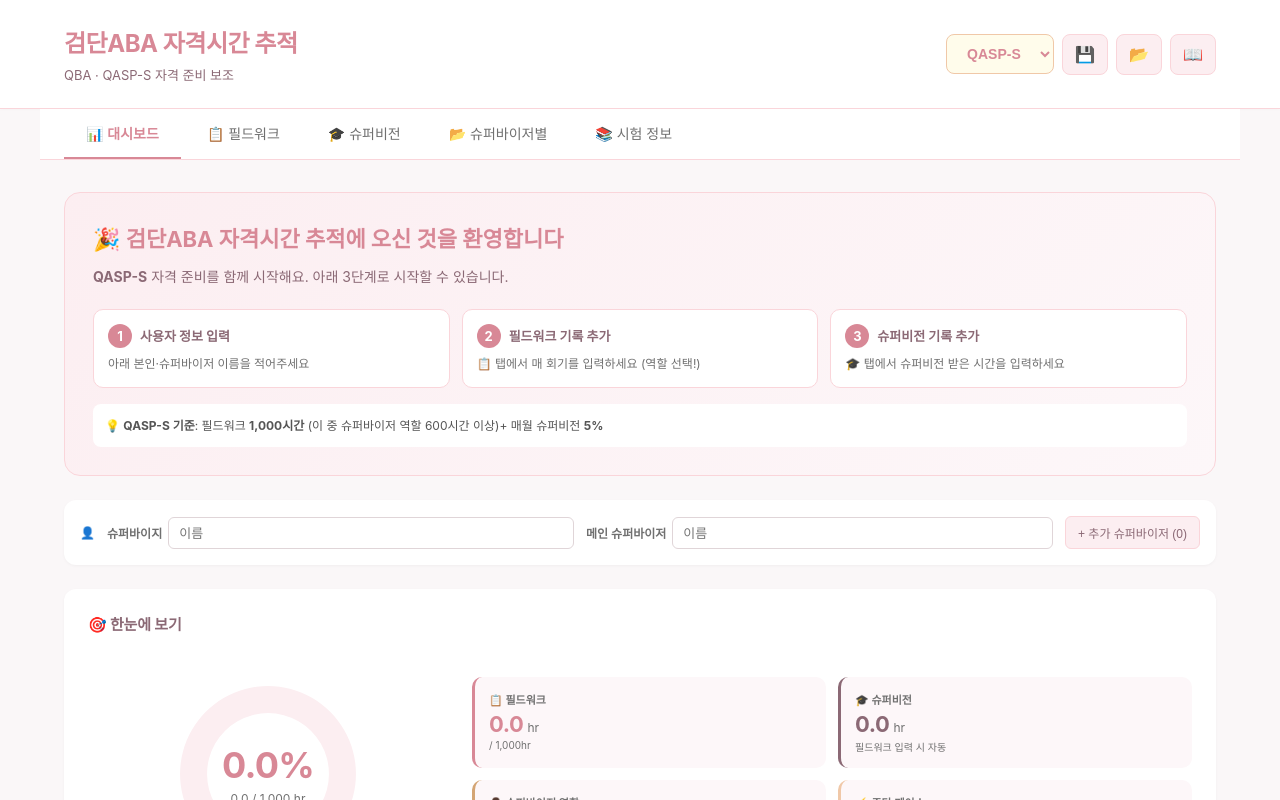
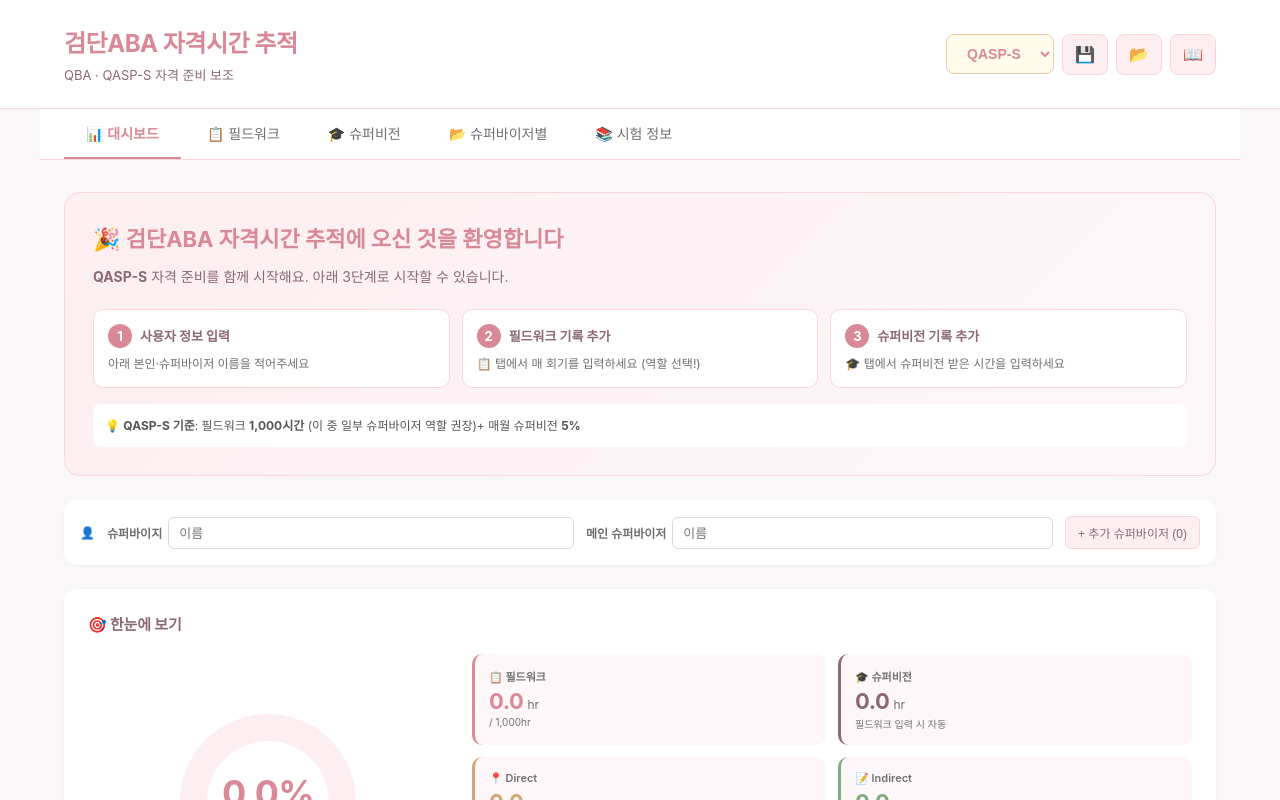
Before and after one commit to aba-geomdan/geomdan-tracker, a React (Vite) app: page / in a window 1280 px wide. Shown: the top 800 px of the page. Built offline with nearby package versions, Linux system fonts and the light colour scheme; a web font is replaced by a local one.

Commit message:
Update App.jsx

```diff
--- a/src/App.jsx
+++ b/src/App.jsx
@@ -11,22 +11,25 @@ import {
 const EXAM_DATA = {
   'QBA': {
     total: 2000,            // 필드워크 총 시간
-    svPercent: 5,           // 슈퍼비전: 서비스의 5%
-    hasRoleDivision: false  // 역할 구분 없음
+    svPercent: 5            // 슈퍼비전: 서비스의 5%
   },
   'QASP-S': {
-    total: 1000,                // 필드워크 총 시간
-    svPercent: 5,               // 슈퍼비전: 서비스의 5%
-    hasRoleDivision: true,      // 슈퍼바이저 역할 구분 있음
-    supervisorMin: 600,         // 슈퍼바이저/프로그램 개발 최소 600시간
-    serviceMax: 400             // 직접 서비스 최대 400시간
-  }
-};
-
-const ACTIVITY_TYPES = [
-  '직접 회기', '그룹 회기', '평가', '부모교육', '데이터 분석',
-  '회기 계획', '보고서 작성', '자료 제작', '사례 회의', '자기학습'
+    total: 1000,            // 필드워크 총 시간
+    svPercent: 5            // 슈퍼비전: 서비스의 5%
+  }
+};
+
+const DIRECT_ACTIVITIES = [
+  '직접 회기', '그룹 회기', '평가', '부모교육 (아동 동석)'
 ];
+
+const INDIRECT_ACTIVITIES = [
+  '데이터 분석', '회기 계획', '보고서 작성',
+  '자료 제작', '사례 회의', '자기학습', '부모상담'
+];
+
+// 호환성 (기존 ACTIVITY_TYPES 참조 코드용)
+const ACTIVITY_TYPES = [...DIRECT_ACTIVITIES, ...INDIRECT_ACTIVITIES];
 
 const C = {
   pinkDeep: '#D88896', pinkMid: '#E8A8B0', pinkLight: '#FAD5DA',
@@ -39,34 +42,34 @@ const C = {
 
 const STORAGE_KEY = 'geomdan_aba_qualification_data';
 
-// 레거시 데이터 마이그레이션 (v3 → v4)
+// 레거시 데이터 마이그레이션
 const migrateData = (raw) => {
   if (!raw) return null;
   let migrated = false;
   const d = { ...raw };
 
-  // 필드워크: direct 필드 → 역할 선택 + activities 정리
+  // 필드워크 로그 정리
   if (Array.isArray(d.fieldworkLogs)) {
     d.fieldworkLogs = d.fieldworkLogs.map(log => {
       const out = { ...log };
-      // direct 필드 제거 (v4에서 사용 안 함)
-      if ('direct' in out) {
-        delete out.direct;
-        migrated = true;
-      }
       // notes 필드 제거 (필드워크는 메모 없음)
       if ('notes' in out) {
         delete out.notes;
         migrated = true;
       }
+      // role 필드 제거 (역할 구분 없앰)
+      if ('role' in out) {
+        delete out.role;
+        migrated = true;
+      }
       // activity 문자열 → activities 배열
       if (out.activity && !out.activities) {
         out.activities = out.activity.split(',').map(s => s.trim()).filter(Boolean);
         migrated = true;
       }
-      // role 필드 없으면 기본값 (QASP-S 사용자 대비)
-      if (!out.role) {
-        out.role = 'service';
+      // customActivities 없으면 빈 배열
+      if (!Array.isArray(out.customActivities)) {
+        out.customActivities = [];
       }
       return out;
     });
@@ -207,18 +210,19 @@ export default function App() {
 
   // 통계 계산
   const stats = useMemo(() => {
-    // 필드워크
-    const fwTotal = data.fieldworkLogs.reduce((s, l) => s + timeToHours(l.startTime, l.endTime), 0);
-
-    // QASP-S 역할 구분
-    let supervisorRole = 0, serviceRole = 0;
-    if (exam.hasRoleDivision) {
+    // 필드워크 누적
+    let fwTotal = 0;
+    let directTotal = 0;
+    let indirectTotal = 0;
+
     data.fieldworkLogs.forEach(l => {
       const hrs = timeToHours(l.startTime, l.endTime);
-        if (l.role === 'supervisor') supervisorRole += hrs;
-        else serviceRole += hrs;
+      const direct = Math.min(Number(l.direct) || 0, hrs); // 총 시간 초과는 무시
+      const indirect = Math.max(0, hrs - direct);
+      fwTotal += hrs;
+      directTotal += direct;
+      indirectTotal += indirect;
     });
-    }
 
     // 슈퍼비전
     const svTotal = data.supervisionLogs.reduce((s, l) => s + (Number(l.hours) || 0), 0);
@@ -233,17 +237,17 @@ export default function App() {
       if (!l.date) return;
       const ym = l.date.substring(0, 7);
       const hrs = timeToHours(l.startTime, l.endTime);
-      if (!monthMap[ym]) monthMap[ym] = { ym, fw: 0, sv: 0, supervisor: 0, service: 0 };
+      const direct = Math.min(Number(l.direct) || 0, hrs);
+      const indirect = Math.max(0, hrs - direct);
+      if (!monthMap[ym]) monthMap[ym] = { ym, fw: 0, sv: 0, direct: 0, indirect: 0 };
       monthMap[ym].fw += hrs;
-      if (exam.hasRoleDivision) {
-        if (l.role === 'supervisor') monthMap[ym].supervisor += hrs;
-        else monthMap[ym].service += hrs;
-      }
+      monthMap[ym].direct += direct;
+      monthMap[ym].indirect += indirect;
     });
     data.supervisionLogs.forEach(l => {
       if (!l.date) return;
       const ym = l.date.substring(0, 7);
-      if (!monthMap[ym]) monthMap[ym] = { ym, fw: 0, sv: 0, supervisor: 0, service: 0 };
+      if (!monthMap[ym]) monthMap[ym] = { ym, fw: 0, sv: 0, direct: 0, indirect: 0 };
       monthMap[ym].sv += Number(l.hours) || 0;
     });
     const monthlyData = Object.values(monthMap).sort((a, b) => a.ym.localeCompare(b.ym))
@@ -253,6 +257,8 @@ export default function App() {
         sv: m.sv,
         필드워크: Math.round(m.fw * 10) / 10,
         슈퍼비전: Math.round(m.sv * 10) / 10,
+        Direct: Math.round(m.direct * 10) / 10,
+        Indirect: Math.round(m.indirect * 10) / 10,
         필요슈퍼비전: Math.round(m.fw * (exam.svPercent / 100) * 10) / 10,
         누적: 0
       }));
@@ -305,8 +311,8 @@ export default function App() {
     }));
 
     return {
-      fwTotal, svTotal, svRequired, svDiff,
-      supervisorRole, serviceRole,
+      fwTotal, directTotal, indirectTotal,
+      svTotal, svRequired, svDiff,
       monthlyData, weeklyPace, remaining, estCompletion,
       thisMonthFW: thisMonth.fw, thisMonthSV: thisMonth.sv, thisMonthSvRequired,
       monthsShort
@@ -332,14 +338,6 @@ export default function App() {
       } else {
         w.push({ type: '슈퍼비전 5%', status: 'good', msg: `+${fmt(stats.svDiff)}hr 여유`, guide: `현재 ${fmt(stats.svRequired)}hr 필요` });
       }
-    }
-
-    // QASP-S 슈퍼바이저 역할
-    if (exam.hasRoleDivision) {
-      const supDiff = exam.supervisorMin - stats.supervisorRole;
-      w.push(supDiff > 0
-        ? { type: '슈퍼바이저 역할', status: 'warn', msg: `${fmtI(supDiff)}hr 더 필요`, guide: `${fmtI(exam.supervisorMin)}hr 이상 필수` }
-        : { type: '슈퍼바이저 역할', status: 'good', msg: '✓ 달성!', guide: `${fmtI(exam.supervisorMin)}hr 이상 필수` });
     }
 
     return w;
@@ -466,7 +464,7 @@ function WelcomeCard({ examType }) {
       </div>
       <div style={{ marginTop: 16, padding: 12, background: C.white, borderRadius: 8, fontSize: 12, color: C.grayHead, lineHeight: 1.6 }}>
         💡 <strong>{examType} 기준</strong>: 필드워크 <strong>{isQASP ? '1,000' : '2,000'}시간</strong>
-        {isQASP && ' (이 중 슈퍼바이저 역할 600시간 이상)'}
+        {isQASP && ' (이 중 일부 슈퍼바이저 역할 권장)'}
         + 매월 슈퍼비전 <strong>5%</strong>
       </div>
     </div>
@@ -597,15 +595,20 @@ function Dashboard({ data, stats, exam, warnings, update }) {
               sub={stats.fwTotal > 0 ? `5% 필요량 ${fmt(stats.svRequired)}hr` : '필드워크 입력 시 자동'}
               color={C.plumDark}
             />
-            {exam.hasRoleDivision ? (
             <StatBox
-                label="👨‍💼 슈퍼바이저 역할"
-                value={fmt(stats.supervisorRole)}
+              label="📍 Direct"
+              value={fmt(stats.directTotal)}
               unit="hr"
-                sub={`최소 ${fmtI(exam.supervisorMin)}hr`}
+              sub={stats.fwTotal > 0 ? `${((stats.directTotal / stats.fwTotal) * 100).toFixed(0)}%` : '직접 시간'}
               color={C.goldDeep}
             />
-            ) : (
+            <StatBox
+              label="📝 Indirect"
+              value={fmt(stats.indirectTotal)}
+              unit="hr"
+              sub={stats.fwTotal > 0 ? `${((stats.indirectTotal / stats.fwTotal) * 100).toFixed(0)}%` : '간접 시간'}
+              color={C.goodGreen}
+            />
             <StatBox
               label="⏳ 남은 시간"
               value={fmtI(stats.remaining)}
@@ -613,7 +616,6 @@ function Dashboard({ data, stats, exam, warnings, update }) {
               sub="목표까지"
               color={C.pinkMid}
             />
-            )}
             <StatBox
               label="⚡ 주당 페이스"
               value={fmt(stats.weeklyPace)}
@@ -654,9 +656,10 @@ function Dashboard({ data, stats, exam, warnings, update }) {
                        label={{ value: '누적(hr)', angle: 90, position: 'insideRight', style: { fill: C.grayText, fontSize: 11 } }} />
                 <Tooltip contentStyle={tooltipStyle} formatter={(v, n) => [`${fmt(v)} hr`, n]} />
                 <Legend iconType="circle" wrapperStyle={{ fontSize: 13, paddingTop: 8 }} />
-                <Bar yAxisId="left" dataKey="필드워크" fill={C.pinkDeep} radius={[4, 4, 0, 0]} barSize={20} />
+                <Bar yAxisId="left" dataKey="Direct" stackId="fw" fill={C.goldDeep} radius={[0, 0, 0, 0]} barSize={20} />
+                <Bar yAxisId="left" dataKey="Indirect" stackId="fw" fill={C.goodGreen} radius={[4, 4, 0, 0]} barSize={20} />
                 <Bar yAxisId="left" dataKey="슈퍼비전" fill={C.plumDark} radius={[4, 4, 0, 0]} barSize={20} />
-                <Line yAxisId="right" type="monotone" dataKey="누적" stroke={C.goldDeep} strokeWidth={2.5} dot={{ fill: C.goldDeep, r: 4 }} activeDot={{ r: 6 }} />
+                <Line yAxisId="right" type="monotone" dataKey="누적" stroke={C.pinkDeep} strokeWidth={2.5} dot={{ fill: C.pinkDeep, r: 4 }} activeDot={{ r: 6 }} />
               </ComposedChart>
             </ResponsiveContainer>
           </div>
@@ -840,8 +843,9 @@ function FieldworkLog({ data, exam, update }) {
       date: todayYMD(),
       startTime: '',
       endTime: '',
+      direct: '',
       activities: [],
-      role: exam.hasRoleDivision ? 'service' : null
+      customActivities: []
     };
     update({ fieldworkLogs: [newLog, ...data.fieldworkLogs] });
     setRecentlyAddedId(id);
@@ -859,8 +863,8 @@ function FieldworkLog({ data, exam, update }) {
   return (
     <div>
       <InfoBanner>
-        💡 <strong>필드워크 기록</strong>: 행동분석 서비스를 제공한 모든 시간을 입력하세요.
-        {exam.hasRoleDivision && <><br/>QASP-S는 <strong>슈퍼바이저/프로그램 개발 역할</strong>과 <strong>직접 서비스</strong>를 구분해주세요.</>}
+        💡 <strong>필드워크 기록</strong>: 시작·종료 시간을 입력하면 <strong>총 시간 자동 계산</strong>됩니다.<br/>
+        <strong>Direct (직접) 시간</strong>을 입력하면 나머지는 <strong>Indirect (간접)</strong>로 자동 분류됩니다.
       </InfoBanner>
 
       <div style={{ display: 'flex', justifyContent: 'space-between', alignItems: 'center', marginBottom: 20, flexWrap: 'wrap', gap: 12 }}>
@@ -894,6 +898,9 @@ const InfoBanner = ({ children }) => (
 
 function FieldworkItem({ log, exam, onUpdate, onDelete, defaultExpanded }) {
   const ft = timeToHours(log.startTime, log.endTime);
+  const direct = Number(log.direct) || 0;
+  const indirect = Math.max(0, ft - direct);
+  const directOver = direct > ft && ft > 0;
   const [expanded, setExpanded] = useState(defaultExpanded);
 
   const selectedActivities = (log.activities && Array.isArray(log.activities))
@@ -910,10 +917,7 @@ function FieldworkItem({ log, exam, onUpdate, onDelete, defaultExpanded }) {
   // 요약 정보
   const dateLabel = log.date || '날짜 없음';
   const timeLabel = (log.startTime && log.endTime) ? `${log.startTime}~${log.endTime}` : '시간 미입력';
-  const roleLabel = exam.hasRoleDivision
-    ? (log.role === 'supervisor' ? '👨‍💼 슈퍼바이저' : '🤝 직접 서비스')
-    : null;
-  const actCount = selectedActivities.length;
+  const totalActCount = selectedActivities.length + (log.customActivities?.length || 0);
 
   return (
     <div style={logCardStyle}>
@@ -927,19 +931,18 @@ function FieldworkItem({ log, exam, onUpdate, onDelete, defaultExpanded }) {
           <div style={{ fontSize: 13, color: C.grayText }}>
             ⏰ {timeLabel} <strong style={{ color: C.pinkDeep }}>({fmt(ft)}hr)</strong>
           </div>
+          {ft > 0 && (
+            <div style={{ fontSize: 12, color: C.grayText, display: 'flex', gap: 8 }}>
+              <span style={{ color: C.goldDeep, fontWeight: 600 }}>D {fmt(direct)}</span>
+              <span style={{ color: C.goodGreen, fontWeight: 600 }}>I {fmt(indirect)}</span>
+            </div>
+          )}
           {log.supervisor && (
             <div style={{ fontSize: 13, color: C.grayText }}>👤 {log.supervisor}</div>
           )}
-          {roleLabel && (
-            <div style={{
-              fontSize: 11, padding: '2px 8px', borderRadius: 4,
-              background: log.role === 'supervisor' ? C.pinkGold : C.pinkLight,
-              color: C.plumDark, fontWeight: 600
-            }}>{roleLabel}</div>
-          )}
-          {actCount > 0 && (
+          {totalActCount > 0 && (
             <div style={{ fontSize: 11, color: C.grayText, fontStyle: 'italic' }}>
-              활동 {actCount}개
+              활동 {totalActCount}개
             </div>
           )}
         </div>
@@ -968,65 +971,148 @@ function FieldworkItem({ log, exam, onUpdate, onDelete, defaultExpanded }) {
             </Field>
           </div>
 
-          {/* QASP-S 역할 선택 */}
-          {exam.hasRoleDivision && (
-            <div style={{ marginBottom: 12 }}>
-              <div style={{ fontSize: 11, color: C.grayText, fontWeight: 600, marginBottom: 8 }}>
-                이 세션의 역할 <span style={{ color: C.dangerRed }}>*</span>
-              </div>
-              <div style={{ display: 'flex', gap: 6 }}>
-                {[
-                  { id: 'supervisor', label: '👨‍💼 슈퍼바이저·프로그램 개발', color: C.goldDeep },
-                  { id: 'service', label: '🤝 직접 서비스', color: C.pinkDeep }
-                ].map(r => {
-                  const isSelected = log.role === r.id;
-                  return (
-                    <button key={r.id} onClick={() => onUpdate({ role: r.id })}
-                      style={{
-                        flex: 1, padding: '10px 12px', fontSize: 13, fontWeight: 600,
-                        border: `1.5px solid ${isSelected ? r.color : '#E0D5D8'}`,
-                        borderRadius: 8,
-                        background: isSelected ? r.color : C.white,
-                        color: isSelected ? C.white : C.grayText,
-                        cursor: 'pointer', fontFamily: 'inherit',
-                        transition: 'all 0.15s'
-                      }}>
-                      {isSelected && '✓ '}{r.label}
-                    </button>
-                  );
-                })}
-              </div>
-            </div>
-          )}
-
+          {/* Direct / Indirect 시간 분배 */}
+          <div style={rowStyle}>
+            <Field label={<>Direct (직접) <span style={{ color: C.dangerRed }}>*</span></>}>
+              <input
+                type="number" step="0.25" min="0" max={ft || undefined}
+                value={log.direct ?? ''}
+                onChange={e => onUpdate({ direct: e.target.value })}
+                style={{ ...logInputStyle, ...(directOver && { borderColor: C.dangerRed, background: '#FFF0F0' }) }}
+                placeholder="0"
+              />
+            </Field>
+            <Field label="Indirect (자동)">
+              <div style={{ ...logInputStyle, background: '#F5F5F5', color: C.goodGreen, fontWeight: 700, minWidth: 80, display: 'flex', alignItems: 'center', justifyContent: 'center', fontSize: 15 }}>
+                {fmt(indirect)} hr
+              </div>
+            </Field>
+          </div>
+          {directOver && (
+            <div style={{ color: C.dangerRed, fontSize: 12, marginTop: -8, marginBottom: 12 }}>
+              ⚠️ Direct가 총 시간({fmt(ft)}hr)을 초과합니다
+            </div>
+          )}
+
+          {/* 활동 유형 - Direct/Indirect 그룹 + 자유 입력 */}
           <div style={{ marginBottom: 4 }}>
             <div style={{ fontSize: 11, color: C.grayText, fontWeight: 600, marginBottom: 8 }}>
               활동 유형 (여러 개 선택 가능, 참고용)
             </div>
+
+            {/* Direct 그룹 */}
+            <div style={{ marginBottom: 10 }}>
+              <div style={{ fontSize: 10, color: C.goldDeep, fontWeight: 700, marginBottom: 6, letterSpacing: '0.05em' }}>
+                📍 DIRECT (직접)
+              </div>
               <div style={{ display: 'flex', flexWrap: 'wrap', gap: 6 }}>
-              {ACTIVITY_TYPES.map(activity => {
+                {DIRECT_ACTIVITIES.map(activity => {
                   const isSelected = selectedActivities.includes(activity);
                   return (
-                  <button
-                    key={activity}
-                    onClick={() => toggleActivity(activity)}
+                    <button key={activity} onClick={() => toggleActivity(activity)}
                       style={{
                         padding: '6px 12px', fontSize: 13, fontWeight: 500,
-                      border: `1.5px solid ${isSelected ? C.pinkDeep : '#E0D5D8'}`,
+                        border: `1.5px solid ${isSelected ? C.goldDeep : '#E0D5D8'}`,
                         borderRadius: 16,
-                      background: isSelected ? C.pinkDeep : C.white,
+                        background: isSelected ? C.goldDeep : C.white,
                         color: isSelected ? C.white : C.grayText,
                         cursor: 'pointer', transition: 'all 0.15s', fontFamily: 'inherit'
-                    }}
-                  >
+                      }}>
                       {isSelected ? '✓ ' : ''}{activity}
                     </button>
                   );
                 })}
               </div>
             </div>
-        </div>
-      )}
+
+            {/* Indirect 그룹 */}
+            <div style={{ marginBottom: 10 }}>
+              <div style={{ fontSize: 10, color: C.goodGreen, fontWeight: 700, marginBottom: 6, letterSpacing: '0.05em' }}>
+                📝 INDIRECT (간접)
+              </div>
+              <div style={{ display: 'flex', flexWrap: 'wrap', gap: 6 }}>
+                {INDIRECT_ACTIVITIES.map(activity => {
+                  const isSelected = selectedActivities.includes(activity);
+                  return (
+                    <button key={activity} onClick={() => toggleActivity(activity)}
+                      style={{
+                        padding: '6px 12px', fontSize: 13, fontWeight: 500,
+                        border: `1.5px solid ${isSelected ? C.goodGreen : '#E0D5D8'}`,
+                        borderRadius: 16,
+                        background: isSelected ? C.goodGreen : C.white,
+                        color: isSelected ? C.white : C.grayText,
+                        cursor: 'pointer', transition: 'all 0.15s', fontFamily: 'inherit'
+                      }}>
+                      {isSelected ? '✓ ' : ''}{activity}
+                    </button>
+                  );
+                })}
+              </div>
+            </div>
+
+            {/* 사용자 추가 활동 */}
+            <CustomActivityInput
+              customActivities={log.customActivities || []}
+              onChange={(list) => onUpdate({ customActivities: list })}
+            />
+          </div>
+        </div>
+      )}
+    </div>
+  );
+}
+
+// 사용자 자유 입력 활동 컴포넌트
+function CustomActivityInput({ customActivities, onChange }) {
+  const [newAct, setNewAct] = useState('');
+
+  const add = () => {
+    const v = newAct.trim();
+    if (!v) return;
+    if (customActivities.includes(v)) return;
+    onChange([...customActivities, v]);
+    setNewAct('');
+  };
+
+  const remove = (act) => {
+    onChange(customActivities.filter(a => a !== act));
+  };
+
+  return (
+    <div>
+      <div style={{ fontSize: 10, color: C.plumDark, fontWeight: 700, marginBottom: 6, letterSpacing: '0.05em' }}>
+        ✏️ 직접 추가
+      </div>
+      {customActivities.length > 0 && (
+        <div style={{ display: 'flex', flexWrap: 'wrap', gap: 6, marginBottom: 8 }}>
+          {customActivities.map(act => (
+            <div key={act} style={{
+              display: 'flex', alignItems: 'center', gap: 6,
+              padding: '6px 8px 6px 12px', background: C.pinkSoft,
+              border: `1.5px solid ${C.pinkLight}`, borderRadius: 16,
+              fontSize: 13, color: C.plumDark, fontWeight: 500
+            }}>
+              <span>{act}</span>
+              <button onClick={() => remove(act)}
+                      style={{ background: 'none', border: 'none', color: C.grayText, cursor: 'pointer', fontSize: 13, padding: 0, lineHeight: 1 }}>✕</button>
+            </div>
+          ))}
+        </div>
+      )}
+      <div style={{ display: 'flex', gap: 6 }}>
+        <input
+          type="text"
+          value={newAct}
+          onChange={e => setNewAct(e.target.value)}
+          onKeyDown={e => e.key === 'Enter' && add()}
+          placeholder="활동명 입력 후 Enter"
+          style={{ ...logInputStyle, padding: '7px 10px', fontSize: 13, flex: 1 }}
+        />
+        <button onClick={add}
+                style={{ padding: '7px 14px', background: C.pinkDeep, color: C.white, border: 'none', borderRadius: 6, fontSize: 12, fontWeight: 600, cursor: 'pointer', whiteSpace: 'nowrap' }}>
+          + 추가
+        </button>
+      </div>
     </div>
   );
 }
@@ -1495,16 +1581,16 @@ function GuideModal({ onClose }) {
           <p>매월 제공한 서비스 시간의 <strong>5%</strong>를 슈퍼비전 받아야 합니다.
           예: 한 달에 100시간 일했다면 5시간 슈퍼비전 필요.</p>
 
-          <h3 style={{ color: C.plumDark }}>👨‍💼 QASP-S 역할 구분</h3>
-          <p>QASP-S는 1,000시간 중 <strong>최소 600시간</strong>이 슈퍼바이저 또는 프로그램 개발 역할이어야 합니다.
-          매 회기마다 역할을 선택해주세요.</p>
+          <h3 style={{ color: C.plumDark }}>📍 Direct vs Indirect</h3>
+          <p><strong>Direct (직접)</strong>: 클라이언트와 직접 만나는 시간 (회기, 평가, 부모교육 등)<br/>
+          <strong>Indirect (간접)</strong>: 분석·계획·보고서·자료제작 등 사무 시간<br/>
+          필드워크 입력 시 Direct 시간만 입력하면 나머지는 자동 Indirect로 분류됩니다.</p>
 
           <h3 style={{ color: C.plumDark }}>📊 대시보드 차트</h3>
           <ul>
             <li><strong>전체 진행률</strong>: 필드워크 누적 목표 대비 %</li>
             <li><strong>월별 추이</strong>: 막대(월별) + 추세선(누적)</li>
             <li><strong>슈퍼비전 5% 비교</strong>: 필요량 vs 실제 받은 양</li>
-            <li><strong>역할별 분포 (QASP-S)</strong>: 슈퍼바이저 vs 직접 서비스</li>
           </ul>
 
           <h3 style={{ color: C.plumDark }}>💾 데이터 백업·복원</h3>
```
Lines whose indentation alone changed are shown as unchanged.
